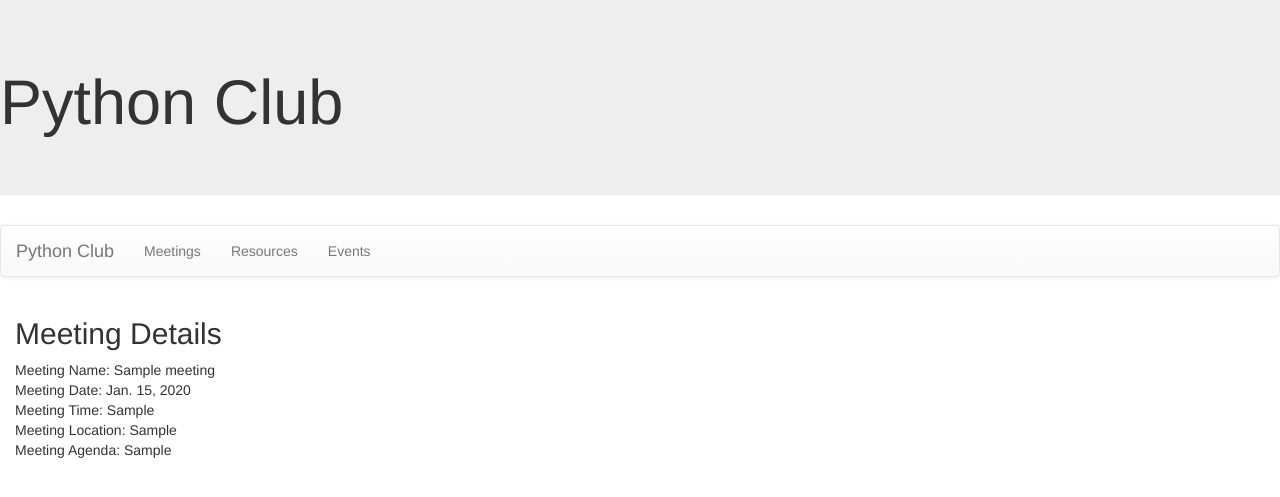
After one commit to catclops/IT112, a Django app: page /club/meetingdetail/1 in a window 1280 px wide. The commit adds this page. Shown: the top 497 px of the page. Run offline with Django 3.2, Linux system fonts and the light colour scheme; tables that the repository leaves empty hold one stand-in row (values such as "Sample post"); some libraries are stand-ins or nearby versions.

Commit message:
Assignment 6 Meeting and Detail Submit

```diff
--- /dev/null
+++ b/club/templates/club/meetingdetail.html
@@ -0,0 +1,11 @@
+{% extends 'base.html' %}
+{% block content %}
+<h2>Meeting Details</h2>
+<p>Meeting Name: {{  meeting.meetingtitle  }}<br/>
+Meeting Date: {{  meeting.meetingdate  }}<br/>
+Meeting Time: {{  meeting.meetinglocation  }}<br/>
+Meeting Location: {{  meeting.meetinglocation  }}<br/>
+Meeting Agenda: {{  meeting.meetingagenda  }}
+</p>
+
+{% endblock %}
--- a/club/urls.py
+++ b/club/urls.py
@@ -7,4 +7,6 @@ urlpatterns = [
     path('meetingminute/', views.meetingminute, name='meetingminute'),
     path('resource/', views.resource, name='resource'),
     path('event/', views.event, name='event'),
+    #Assignment 6 Below
+    path('meetingdetail/<int:id>', views.meetingdetail, name='meetingdetail'),
 ]
--- a/club/views.py
+++ b/club/views.py
@@ -1,5 +1,6 @@
-from django.shortcuts import render
+from django.shortcuts import render, get_object_or_404
 from .models import Meeting, MeetingMinute, Resource, Event
+from django.urls import reverse_lazy
 
 # Create your views here.
 def index (request):
@@ -20,3 +21,8 @@ def resource(request):
 def event(request):
     event_list=Event.objects.all()
     return render(request, 'club/event.html', {'event_list': event_list})
+
+# Assignment 6 Here
+def meetingdetail(request, id):
+    meeting=get_object_or_404(Meeting, pk=id)
+    return render(request, 'club/meetingdetail.html', {'meeting': meeting})
```
Also changed, not shown: club/templates/club/meeting.html (+1 -9 lines).
